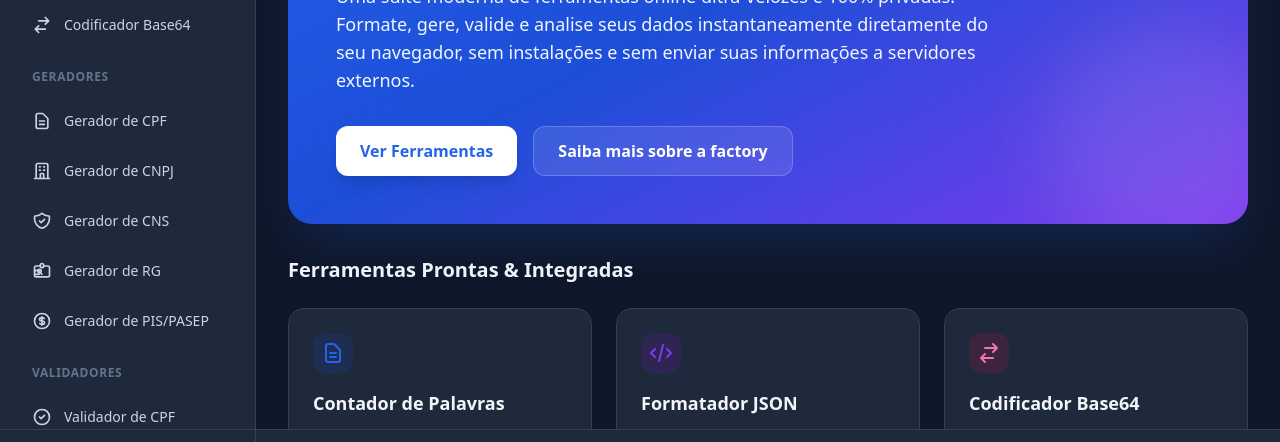
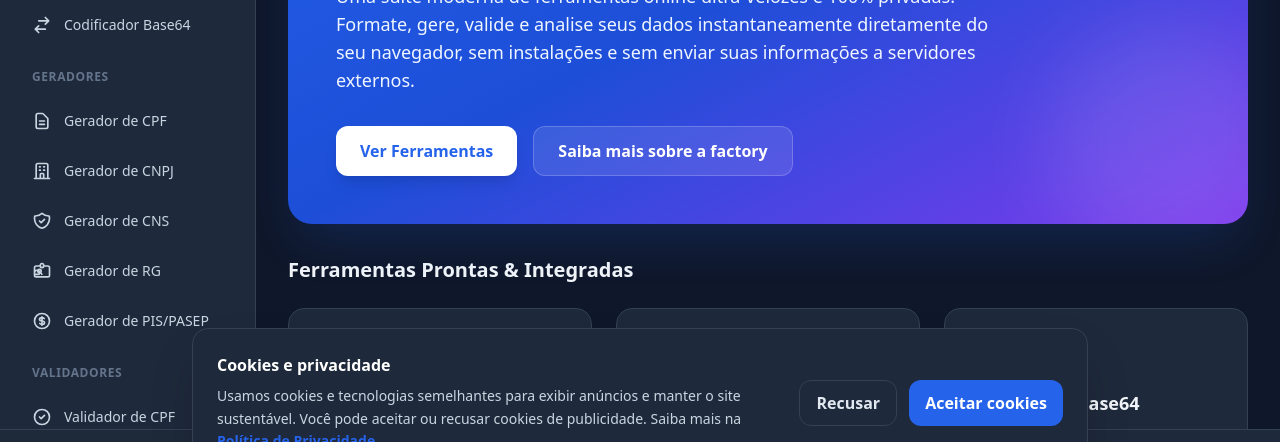
Before and after one commit to DeboraAlmeidaDevelopment/faytor, a website: page index.html in a window 1280 px wide. Shown: the part 298-740 px from the top of the page. Drawn offline with nearby package versions, Linux system fonts and the light colour scheme.

Commit message:
Adiciona cookies e atualiza politica de privacidade

```diff
--- a/index.html
+++ b/index.html
@@ -27,9 +27,6 @@
 
   <!-- Favicon -->
   <link rel="icon" type="image/svg+xml" href="img/logo-icon.svg">
-
-  <!-- Google AdSense: anúncios automáticos -->
-  <script async src="https://pagead2.googlesyndication.com/pagead/js/adsbygoogle.js?client=ca-pub-3673785596412790" crossorigin="anonymous"></script>
 
   <!-- Preload da primeira view para reduzir o LCP em redes móveis -->
   <link rel="preload" href="views/inicio.html" as="fetch" type="text/html" crossorigin>
@@ -520,5 +517,40 @@
     </div>
   </div>
 
+  <!-- AVISO DE CONSENTIMENTO DE COOKIES -->
+  <section
+    x-show="showCookieBanner"
+    x-transition:enter="transition ease-out duration-300"
+    x-transition:enter-start="opacity-0 translate-y-4"
+    x-transition:enter-end="opacity-100 translate-y-0"
+    x-transition:leave="transition ease-in duration-200"
+    x-transition:leave-start="opacity-100 translate-y-0"
+    x-transition:leave-end="opacity-0 translate-y-4"
+    class="fixed bottom-0 left-0 right-0 z-50 p-4 lg:p-6"
+    role="dialog"
+    aria-label="Consentimento de cookies"
+    aria-describedby="cookie-consent-description"
+  >
+    <div class="max-w-4xl mx-auto bg-white dark:bg-darkBg-card border border-slate-200 dark:border-darkBg-border rounded-2xl shadow-2xl p-5 lg:p-6">
+      <div class="flex flex-col lg:flex-row lg:items-center gap-5">
+        <div class="flex-1 space-y-2">
+          <h2 class="font-bold text-slate-900 dark:text-white">Cookies e privacidade</h2>
+          <p id="cookie-consent-description" class="text-sm text-slate-600 dark:text-slate-300 leading-relaxed">
+            Usamos cookies e tecnologias semelhantes para exibir anúncios e manter o site sustentável. Você pode aceitar ou recusar cookies de publicidade. Saiba mais na
+            <a href="#" @click.prevent="selectTab('politica-de-privacidade')" class="text-primary hover:underline font-semibold">Política de Privacidade</a>.
+          </p>
+        </div>
+        <div class="flex flex-col sm:flex-row gap-3 sm:flex-shrink-0">
+          <button @click="rejectCookies" class="px-4 py-2.5 rounded-xl border border-slate-300 dark:border-slate-700 text-slate-700 dark:text-slate-200 font-semibold hover:bg-slate-100 dark:hover:bg-slate-800 focus-visible:ring-2 focus-visible:ring-primary">
+            Recusar
+          </button>
+          <button @click="acceptCookies" class="px-4 py-2.5 rounded-xl bg-primary text-white font-semibold hover:bg-blue-700 focus-visible:ring-2 focus-visible:ring-primary">
+            Aceitar cookies
+          </button>
+        </div>
+      </div>
+    </div>
+  </section>
+
 </body>
 </html>
--- a/js/app.js
+++ b/js/app.js
@@ -45,6 +45,8 @@ document.addEventListener('alpine:init', () => {
     currentTab: 'home',
     theme: localStorage.getItem('theme') || 'dark',
     mobileMenuOpen: false,
+    cookieConsent: localStorage.getItem('faytor.cookie-consent') || '',
+    showCookieBanner: false,
 
     // Dynamic View Loading State
     viewContent: '',
@@ -74,6 +76,9 @@ document.addEventListener('alpine:init', () => {
     },
 
     init() {
+      this.showCookieBanner = !this.cookieConsent;
+      if (this.cookieConsent === 'accepted') this.loadAdvertising();
+
       // Use the URL hash as a deep link, for example: /#gerador-cpf.
       // This allows a shared/search result link to open the correct tool.
       const hashTab = window.location.hash.slice(1);
@@ -127,6 +132,29 @@ document.addEventListener('alpine:init', () => {
      */
     toggleTheme() {
       this.theme = this.theme === 'dark' ? 'light' : 'dark';
+    },
+
+    acceptCookies() {
+      this.cookieConsent = 'accepted';
+      localStorage.setItem('faytor.cookie-consent', this.cookieConsent);
+      this.showCookieBanner = false;
+      this.loadAdvertising();
+    },
+
+    rejectCookies() {
+      this.cookieConsent = 'rejected';
+      localStorage.setItem('faytor.cookie-consent', this.cookieConsent);
+      this.showCookieBanner = false;
+    },
+
+    loadAdvertising() {
+      if (document.querySelector('script[data-faytor-advertising]')) return;
+      const script = document.createElement('script');
+      script.async = true;
+      script.src = 'https://pagead2.googlesyndication.com/pagead/js/adsbygoogle.js?client=ca-pub-3673785596412790';
+      script.crossOrigin = 'anonymous';
+      script.dataset.faytorAdvertising = 'true';
+      document.head.appendChild(script);
     },
 
     /**
```
Also changed, not shown: views/politica-de-privacidade.html (+3 -3 lines), css/tailwind.css.
